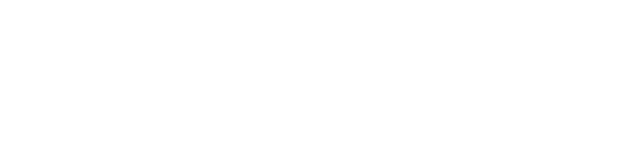
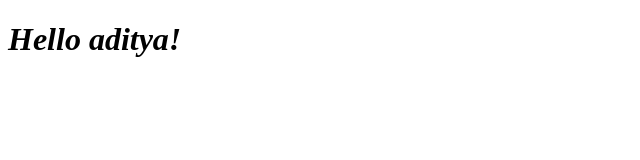
Before and after one commit to adi-coder-02/Learning-Javascript, a plain HTML site: page BASICS/index.html in a window 1280 px wide. Shown: the whole page, without its empty margins (0-640 px from the left). Drawn offline with Linux system fonts and the light colour scheme.

Commit message:
Refactor index.html structure and remove unused tempCodeRunnerFile.js

```diff
--- /dev/null
+++ b/BASICS/dom.js
@@ -0,0 +1,5 @@
+let abcd = document.getElementById("a");
+// console.log(abcd);
+// abcd.textContent = "Hello World!";
+abcd.innerHTML = "<i>Hello aditya!</i>";
+console.dir(abcd);
--- a/BASICS/index.html
+++ b/BASICS/index.html
@@ -4,9 +4,11 @@
     <meta charset="UTF-8">
     <meta name="viewport" content="width=device-width, initial-scale=1.0">
     <title>Document</title>
-    <script src="helloWorld.js"></script>
+
 </head>
 <body>
+    <h1 id="a">hi my name is aditya </h1>
 
+    <script src="dom.js"></script>
 </body>
 </html>
--- a/BASICS/tempCodeRunnerFile.js
+++ /dev/null
@@ -1 +0,0 @@
-console.log(obj.true);
```
